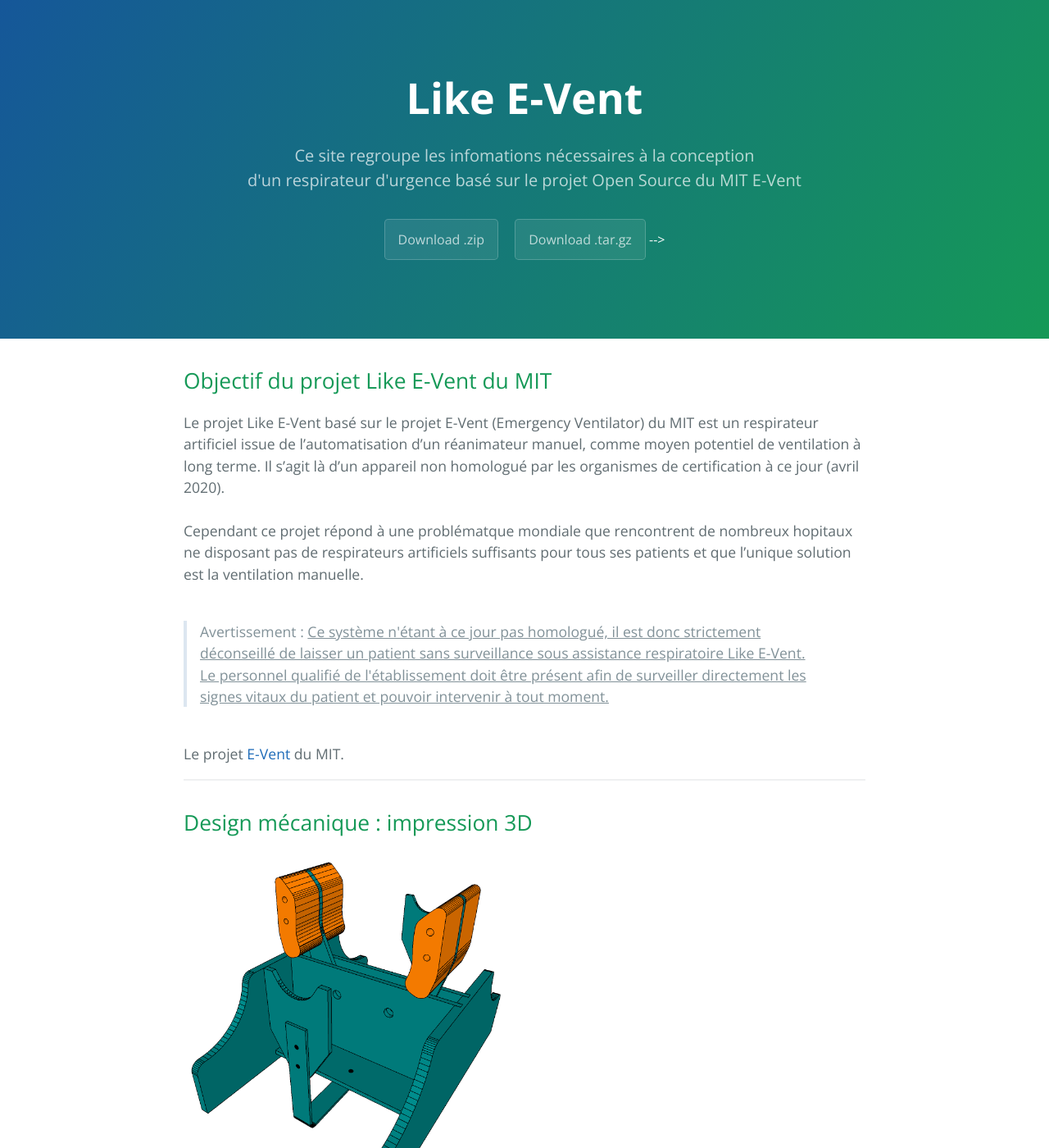
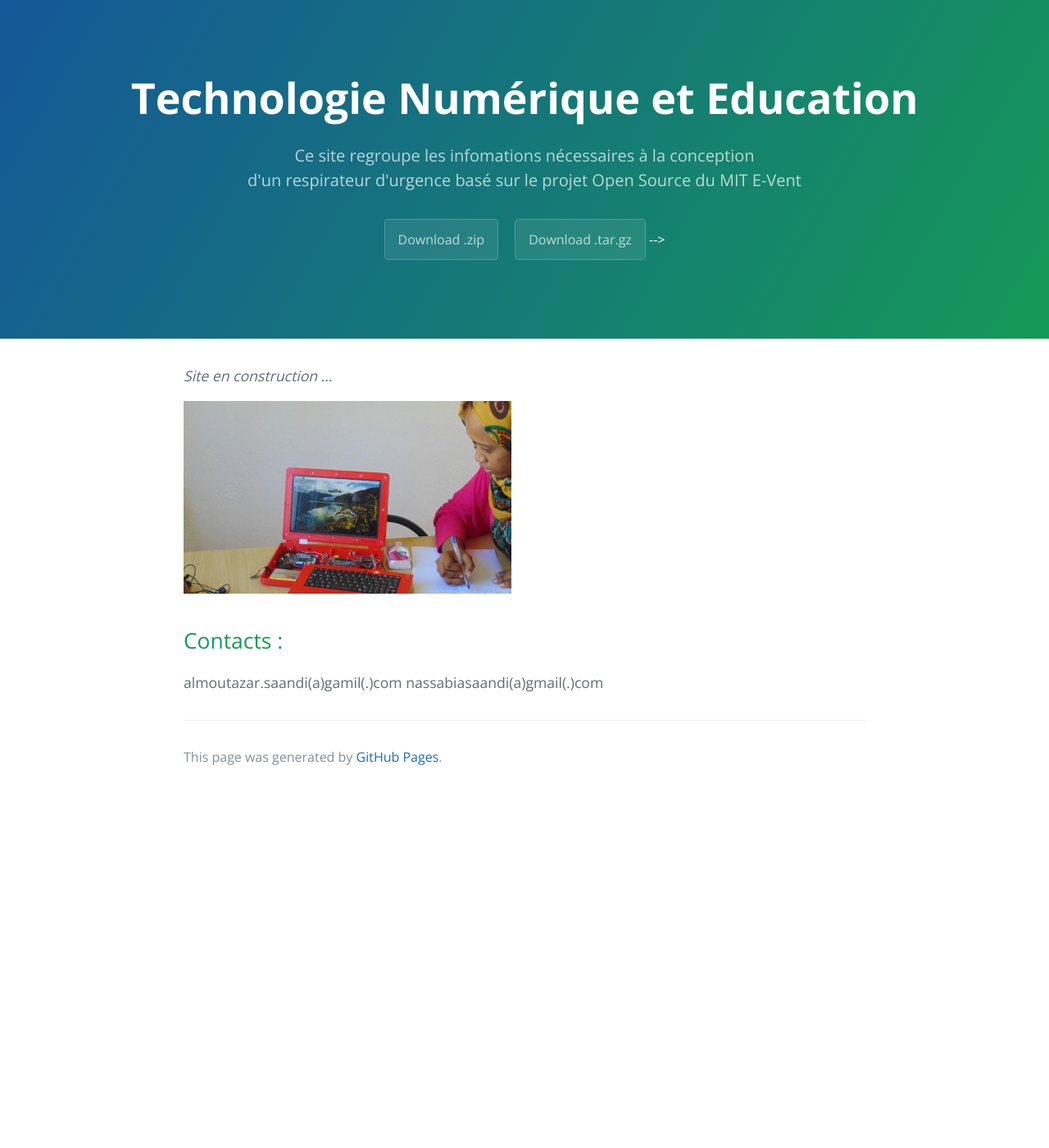
Before and after one commit to tech-num/tech-num.github.io, a Jekyll site: the page built from index.md, in a window 1280 px wide and 1400 px high. Shown: the whole window at 82% size. Built offline with Jekyll 4.4.1, drawn with Linux system fonts in a browser that asks for light colours; some of the changed text lies outside the part shown.

Commit message:
Update index.md

```diff
--- a/index.md
+++ b/index.md
@@ -1,28 +1,13 @@
 ---
 layout: default
-title: Like E-Vent
+title: Technologie Numérique et Education
 ---
 
-## Objectif du projet Like E-Vent du MIT
+_Site en construction ..._
 
-Le projet Like E-Vent basé sur le projet E-Vent (Emergency Ventilator) du MIT est un respirateur artificiel issue de l'automatisation d'un réanimateur manuel, comme moyen potentiel de ventilation à long terme.
-Il s'agit là d'un appareil non homologué par les organismes de certification à ce jour (avril 2020).<br><br>
-Cependant ce projet répond à une problématque mondiale que rencontrent de nombreux hopitaux ne disposant pas de respirateurs artificiels suffisants pour tous ses patients et que l'unique solution est la ventilation manuelle.<br><br>
-> Avertissement : <u>Ce système n'étant à ce jour pas homologué, il est donc strictement déconseillé de laisser un patient sans surveillance sous assistance respiratoire Like E-Vent. Le personnel qualifié de l'établissement doit être présent afin de surveiller directement les signes vitaux du patient et pouvoir intervenir à tout moment.</u>
+<div style="text-align:left"><img src="local/images/0.jpg" width="400"></div>
 
-<br>
-Le projet [E-Vent](https://e-vent.mit.edu/) du MIT.
+## Contacts :
 
-----
-
-## Design mécanique : impression 3D
-
-<div style="text-align:left"><img src="src/img/Like-E-Vent.png" width="400"></div>
-
-## Design électronique
-
-## Code source
-
-
-<br>
-_Projet en cours ..._
+almoutazar.saandi(a)gamil(.)com
+nassabiasaandi(a)gmail(.)com
```
